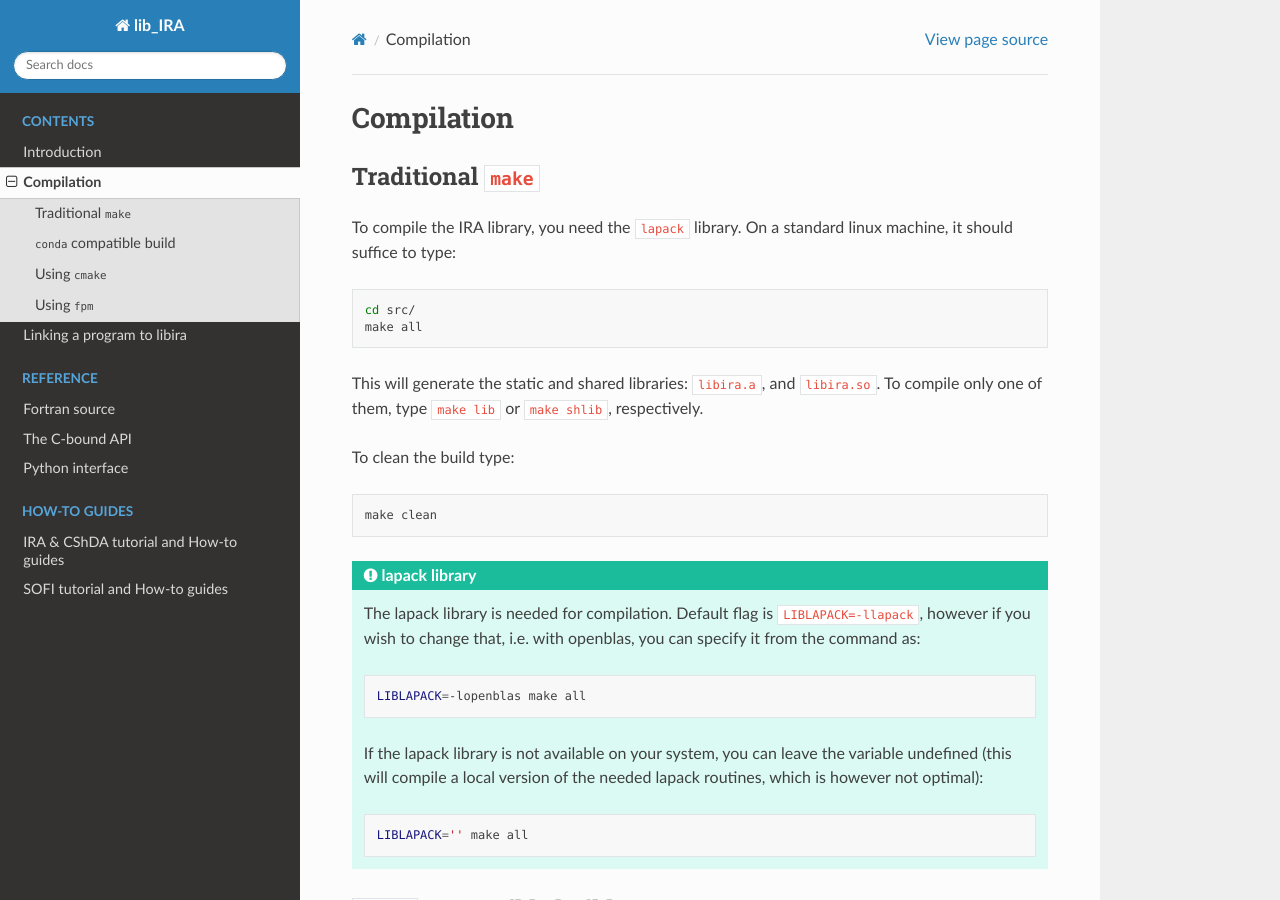
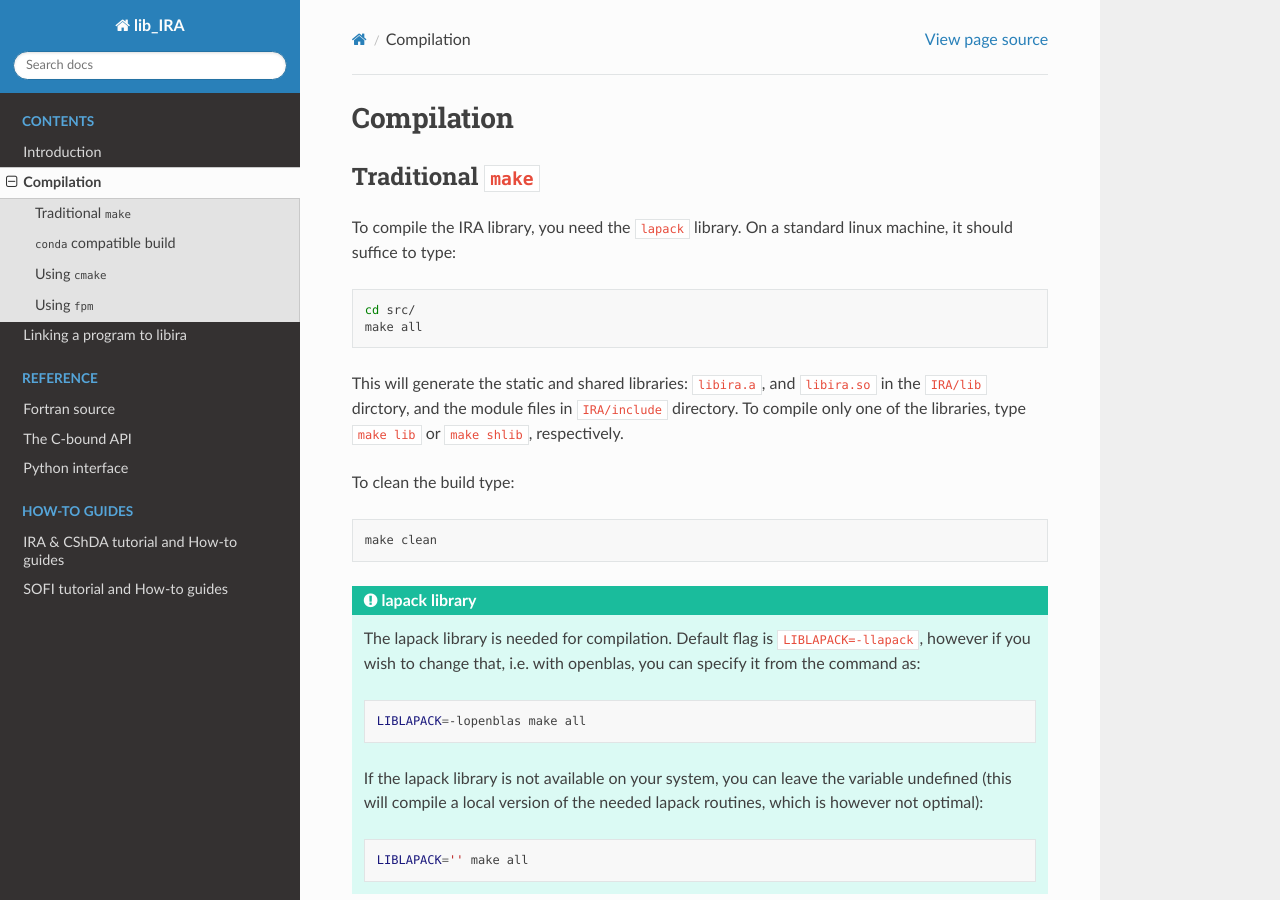
Before and after one commit to mammasmias/IterativeRotationsAssignments, a Sphinx documentation site: the page built from docs/compilation.rst, in a window 1280 px wide and 900 px high. Built offline with Sphinx 7.4.7 and the Read the Docs theme 3.1.0, drawn with Linux system fonts in a browser that asks for light colours; some of the changed text lies outside the part shown.

Commit message:
put modules in make into `include`

```diff
--- a/docs/compilation.rst
+++ b/docs/compilation.rst
@@ -15,8 +15,8 @@ On a standard linux machine, it should suffice to type:
    make all
 
 
-This will generate the static and shared libraries: ``libira.a``, and ``libira.so``.
-To compile only one of them, type ``make lib`` or ``make shlib``, respectively.
+This will generate the static and shared libraries: ``libira.a``, and ``libira.so`` in the ``IRA/lib`` dirctory, and the module files in ``IRA/include`` directory.
+To compile only one of the libraries, type ``make lib`` or ``make shlib``, respectively.
 
 To clean the build type:
 
@@ -86,12 +86,13 @@ Required minimum ``fpm`` version 0.12.0. This will build only the shared library
    fpm install --prefix .
 
 
+
 Linking a program to libira
 ===========================
 
 A program compiled with ``gcc`` or ``gfortran`` can easily link the IRA library, as-is, by linking either the shared
 library ``libira.so``, or the static version ``libira.a``. They are both located in the ``lib/`` directory after
-compilation.
+compilation. The module files are located in ``include/``.
 
 Example for fortran program:
 
```
Also changed, not shown: 1 other file.
